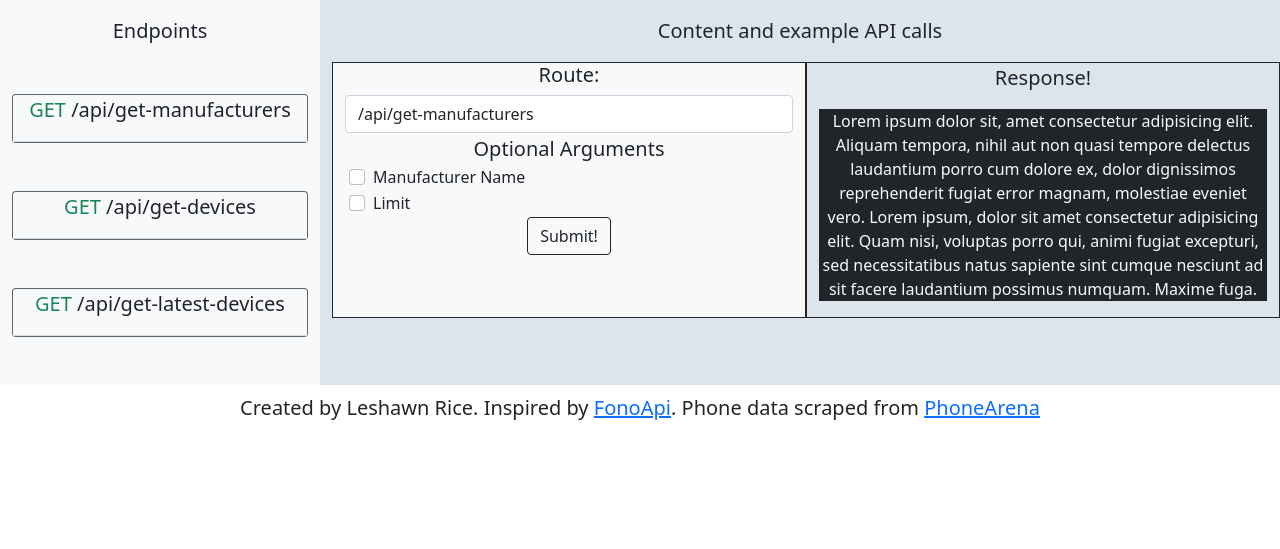
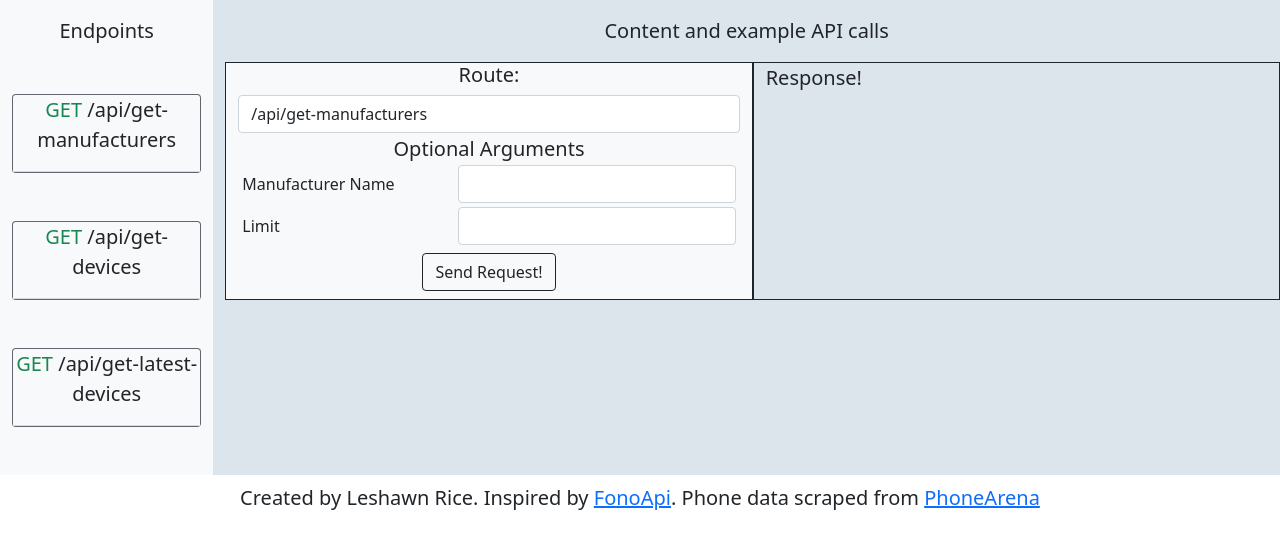
Before and after one commit to leshawn-rice/grabaphone, a Flask app: page / in a window 1280 px wide. Shown: the part 38-587 px from the top of the page. Run offline with Flask 2, Linux system fonts and the light colour scheme; parts of the project's set-up code (start-up, migrations or seed data) failed here and were passed over.

Commit message:
changed manuf name arg to match for wrong casing. and added req/res cycle on index

```diff
--- a/api/models.py
+++ b/api/models.py
@@ -1,6 +1,7 @@
 import requests
 import os
 from bs4 import BeautifulSoup as bsoup
+from sqlalchemy import func
 from typing import List
 from app.database import db
 from api.helpers import convert_to_date, make_date_valid
@@ -138,7 +139,8 @@ class Manufacturer(db.Model):
 
         manufs = None
         if manufacturer:
-            manufs = cls.query.filter_by(name=manufacturer).limit(limit).all()
+            manufs = cls.query.filter(func.lower(
+                cls.name) == func.lower(manufacturer)).limit(limit).all()
         else:
             manufs = cls.query.limit(limit).all()
         serialized_manufs = [m.serialize() for m in manufs]
--- a/app/static/app.js
+++ b/app/static/app.js
@@ -16,6 +16,7 @@ function searchPage() {
   $(`*:contains("${searchTerm}")`).each(function () {
     try {
       document.getElementById($(this)[0].id).scrollIntoView({ behavior: 'smooth', block: 'center' });
+      $($(`#${$(this)[0].id}`).nextSibling.nextSibling).show();
     }
     catch (e) {
       // ignore elements that have no id
@@ -31,26 +32,87 @@ $('div.card-header').on('click', function (e) {
 $('#route').on('change', function (e) {
   let selected = $(this).val();
   if (selected === 'get-devices') {
-    $('#manuf-name-check').show();
-    $('#limit-check').show();
-    $('#device-name-check').show();
-    $('#is-released-check').hide();
+    $('#manuf-name-group').show();
+    $('#limit-group').show();
+    $('#device-name-group').show();
+    $('#is-released-group').hide();
+    $('#is-released').prop('checked', false);
   }
   if (selected === 'get-manufacturers') {
-    $('#manuf-name-check').show();
-    $('#limit-check').show();
-    $('#device-name-check').hide();
-    $('#is-released-check').hide();
+    $('#manuf-name-group').show();
+    $('#limit-group').show();
+    $('#device-name-group').hide();
+    $('#device-name').val('');
+    $('#is-released-group').hide();
+    $('#is-released').prop('checked', false);
   }
   if (selected === 'get-latest-devices') {
-    $('#manuf-name-check').show();
-    $('#limit-check').hide();
-    $('#device-name-check').show();
-    $('#is-released-check').show();
+    $('#manuf-name-group').show();
+    $('#limit-group').show();
+    $('#device-name-group').show();
+    $('#is-released-group').show();
   }
 });
 
-$('#example-request-form').on('submit', function (e) {
+function getFilledValues($textInputs, $checkedInputs, $numberInputs) {
+  const vals = []
+
+  for (let input of $textInputs) {
+    if (!($(input).val() === '')) {
+      const name = $(input).attr('name');
+      const value = $(input).val();
+      vals.push({ name, value });
+    }
+  }
+  for (let input of $checkedInputs) {
+    const name = $(input).attr('name');
+    const value = $(input).val();
+    vals.push({ name, value });
+  }
+  for (let input of $numberInputs) {
+    if (!($(input).val() === '')) {
+      const name = $(input).attr('name');
+      const value = $(input).val();
+      vals.push({ name, value });
+    }
+  }
+
+  return vals;
+}
+
+function putInResponse(data) {
+  let response = JSON.stringify(data, null, 2);
+  const $resDiv = $('#response-div');
+  $resDiv.empty();
+  const dataPara = $('<pre class="text-light">').text(response);
+  $resDiv.append(dataPara);
+}
+
+$('#example-request-form').on('submit', async function (e) {
   e.preventDefault();
-  console.log('Submitted form');
+  const $route = $('#example-request-form option:selected').val();
+  const $textInputs = $('#example-request-form :input[type=text]');
+  const $checkedInputs = $('#example-request-form :input:checked');
+  const $numberInputs = $('#example-request-form :input[type=number]');
+  const key = '111a99761fdb';
+  data = { key };
+
+  const vals = getFilledValues($textInputs, $checkedInputs, $numberInputs);
+
+  for (let obj of vals) {
+    data[obj.name] = obj.value;
+  }
+
+  try {
+    const res = await axios.get(`/api/${$route}`, { params: data })
+    console.log(res);
+    putInResponse(res.data);
+  }
+  catch (err) {
+    putInResponse(err.data);
+  }
+
+
+
+
 });
--- a/app/static/style.css
+++ b/app/static/style.css
@@ -20,3 +20,8 @@
 #endpoints .card-body {
   display: none
 }
+
+#response-div {
+  overflow: wrap;
+  overflow-wrap: break-word;
+}
--- a/app/templates/index.html
+++ b/app/templates/index.html
@@ -72,7 +72,7 @@
 
 <div class="row" id="content">
     <!-- Endpoints -->
-    <div class="col-12 col-md-3 bg-light" id="endpoints">
+    <div class="col-12 col-md-2 bg-light" id="endpoints">
         <p class="lead m-3 text-center">Endpoints</p>
 
         <div class="card bg-secondary text-light my-5" id="get-manufacturers-card">
@@ -156,7 +156,7 @@
     <!-- End Endpoints -->
 
     <!-- Example API Calls -->
-    <div class="col-12 col-md-9" id="examples">
+    <div class="col-12 col-md-10" id="examples">
         <p class="lead text-dark text-center my-3">Content and example API calls</p>
         <div class="row ms-0">
             <!-- Requests -->
@@ -174,29 +174,34 @@
                         <p class="form-label h5 text-center my-1">Optional Arguments </p>
 
                         <div class="form-group mx-1">
-                            <div class="form-check" id="manuf-name-check">
-                                <input class="form-check-input" type="checkbox" id="manufacturer-name"
-                                    name="manufacturer" value="manufacturer">
-                                <label class="form-check-label" for="manufacturer">Manufacturer Name</label>
+                            <div class="form-group row my-1" id="manuf-name-group">
+                                <label class="col-form-label col-sm-12 col-md-5" for="manufacturer">Manufacturer
+                                    Name</label>
+                                <div class="col-sm-12 col-md-7">
+                                    <input class="form-control" type="text" id="manufacturer-name" name="manufacturer">
+                                </div>
                             </div>
-                            <div class="form-check" id="device-name-check" style="display: none;">
-                                <input class="form-check-input" type="checkbox" id="device-name" name="device"
-                                    value="device">
-                                <label class="form-check-label" for="device">Device Name</label>
+                            <div class="form-group row my-1" id="device-name-group" style="display: none;">
+                                <label class="col-form-label col-sm-12 col-md-5" for="device">Device Name</label>
+                                <div class="col-sm-12 col-md-7">
+                                    <input class="form-control" type="text" id="device-name" name="name">
+                                </div>
                             </div>
-                            <div class="form-check" id="limit-check">
-                                <input class="form-check-input" type="checkbox" id="limit" name="limit" value="limit">
-                                <label class="form-check-label" for="limit">Limit</label>
+                            <div class="form-group row my-1" id="limit-group">
+                                <label class="col-form-label col-sm-12 col-md-5" for="limit">Limit</label>
+                                <div class="col-sm-12 col-md-7">
+                                    <input class="form-control" type="number" id="limit" name="limit" min=1 max=100>
+                                </div>
                             </div>
-                            <div class="form-check" id="is-released-check" style="display: none;">
-                                <input class="form-check-input" type="checkbox" id="is_released" name="is_released"
+                            <div class="form-check my-1" id="is-released-group" style="display: none;">
+                                <input class="form-check-input" type="checkbox" id="is-released" name="is-released"
                                     value="is_released">
                                 <label class="form-check-label" for="is_released">Is
                                     Released</label>
                             </div>
                         </div>
-                        <div class="text-center">
-                            <button class="btn btn-outline-dark">Submit!</button>
+                        <div class="text-center my-2">
+                            <button class="btn btn-outline-dark">Send Request!</button>
                         </div>
                     </form>
                 </div>
@@ -204,17 +209,10 @@
             <!-- End Requests -->
             <!-- Responses -->
             <div class="col-6 border border-dark">
-                <div class="text-center">
+                <div class="">
                     <p class="lead">Response!</p>
-                    <div class="bg-dark">
-                        <p class="text-light">
-                            Lorem ipsum dolor sit, amet consectetur adipisicing elit. Aliquam tempora, nihil aut non
-                            quasi tempore delectus laudantium porro cum dolore ex, dolor dignissimos reprehenderit
-                            fugiat error magnam, molestiae eveniet vero. Lorem ipsum, dolor sit amet consectetur
-                            adipisicing elit. Quam nisi, voluptas porro qui, animi fugiat excepturi, sed necessitatibus
-                            natus sapiente sint cumque nesciunt ad sit facere laudantium possimus numquam. Maxime
-                            fuga.
-                        </p>
+                    <div class="bg-dark" id="response-div">
+
                     </div>
                 </div>
             </div>
```
Also changed, not shown: api/helpers.py (+5 -3 lines).
